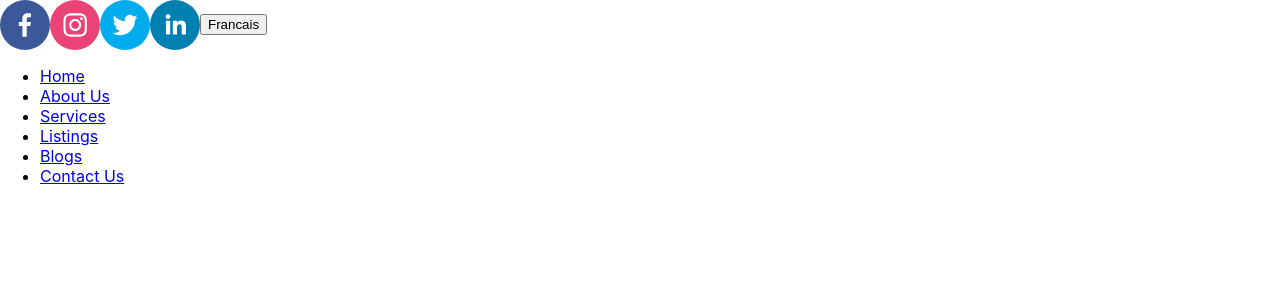
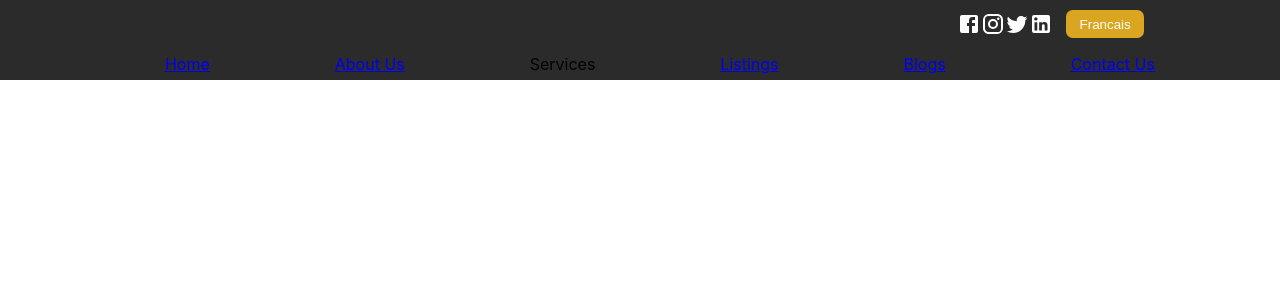
Before and after one commit to MarkProjs/maria-agluba-web, a React (Create React App) app in the folder client/: page / in a window 1280 px wide. Shown: the top 300 px of the page. Built offline with nearby package versions, Linux system fonts and the light colour scheme.

Commit message:
adding some css in the web and changing the library of the icons

```diff
--- a/client/src/components/navigation/NavBar.js
+++ b/client/src/components/navigation/NavBar.js
@@ -1,44 +1,36 @@
 import React, { useState } from "react";
-import { SocialIcon } from "react-social-icons";
+import FacebookIcon from "@mui/icons-material/Facebook";
+import InstagramIcon from "@mui/icons-material/Instagram";
+import TwitterIcon from "@mui/icons-material/Twitter";
+import LinkedinIcon from "@mui/icons-material/LinkedIn";
+import "./css/NavBar.css";
 
+/**
+ * A component that renders a navigation bar at the top of the page.
+ * This component contains social media links and a set of links to other pages.
+ * It also contains a dropdown menu for services.
+ */
 function NavBar() {
-  const [isOpen, setIsOpen] = useState(false);
-
-  const toggle = () => setIsOpen(!isOpen);
-
   return (
     <div className="navbar">
-      <div className="socials">
-        <SocialIcon url="https://www.facebook.com/" target="_blank" />
-        <SocialIcon url="https://www.instagram.com/" target="_blank" />
-        <SocialIcon url="https://www.twitter.com/" target="_blank" />
-        <SocialIcon url="https://www.linkedin.com/" target="_blank" />
-        <button className="switch_lang">Francais</button>
-      </div>
+      <section className="socials">
+        <div className="logo">
+          <FacebookIcon className="social-icon" />
+          <InstagramIcon className="social-icon" />
+          <TwitterIcon className="social-icon" />
+          <LinkedinIcon className="social-icon" />
+          <button id="switch_lang">Francais</button>
+        </div>
+      </section>
       <nav className="nav">
         <ul className="nav-links">
-          <li>
+          <li id="home">
             <a href="/">Home</a>
           </li>
           <li>
             <a href="/about">About Us</a>
           </li>
-          <li className="dropdown" onMouseDown={toggle} onMouseLeave={toggle}>
-            <a href="#">Services</a>
-            {isOpen && (
-              <ul className="dropdown-menu">
-                <li>
-                  <a href="#">For Buyers</a>
-                </li>
-                <li>
-                  <a href="#">For Sellers</a>
-                </li>
-                <li>
-                  <a href="#">Directory of Professionals</a>
-                </li>
-              </ul>
-            )}
-          </li>
+          <li>Services</li>
           <li>
             <a href="/listings">Listings</a>
           </li>
--- /dev/null
+++ b/client/src/components/navigation/css/NavBar.css
@@ -0,0 +1,44 @@
+.socials {
+    display: flex;
+    justify-content: space-around;
+    width: 100%;
+    height: 3em;
+    background-color:#2B2B2B;
+}
+
+.logo {
+    display: flex;
+    justify-content: flex-end;
+    align-items: center;
+    width: 100%;
+    height: 3em;
+    margin-left: -17em;
+    background-color: #2B2B2B;
+}
+.social-icon {
+    width: 5em;
+    height: 5em;
+    color: white;
+}
+
+
+#switch_lang {
+    background: goldenrod;
+    padding: 0.5em 1em;
+    border-radius: 0.5em;
+    border: none;
+    color: white;
+    margin-left: 1em;
+}
+.nav-links {
+    display: flex;
+    justify-content: space-evenly;
+    align-items: center;
+    background-color: #2B2B2B;
+    height: 2em;
+    margin-top: 0;
+}
+
+ul {
+    list-style-type: none;
+}
```
Also changed, not shown: client/package.json (+6 -1 lines).
